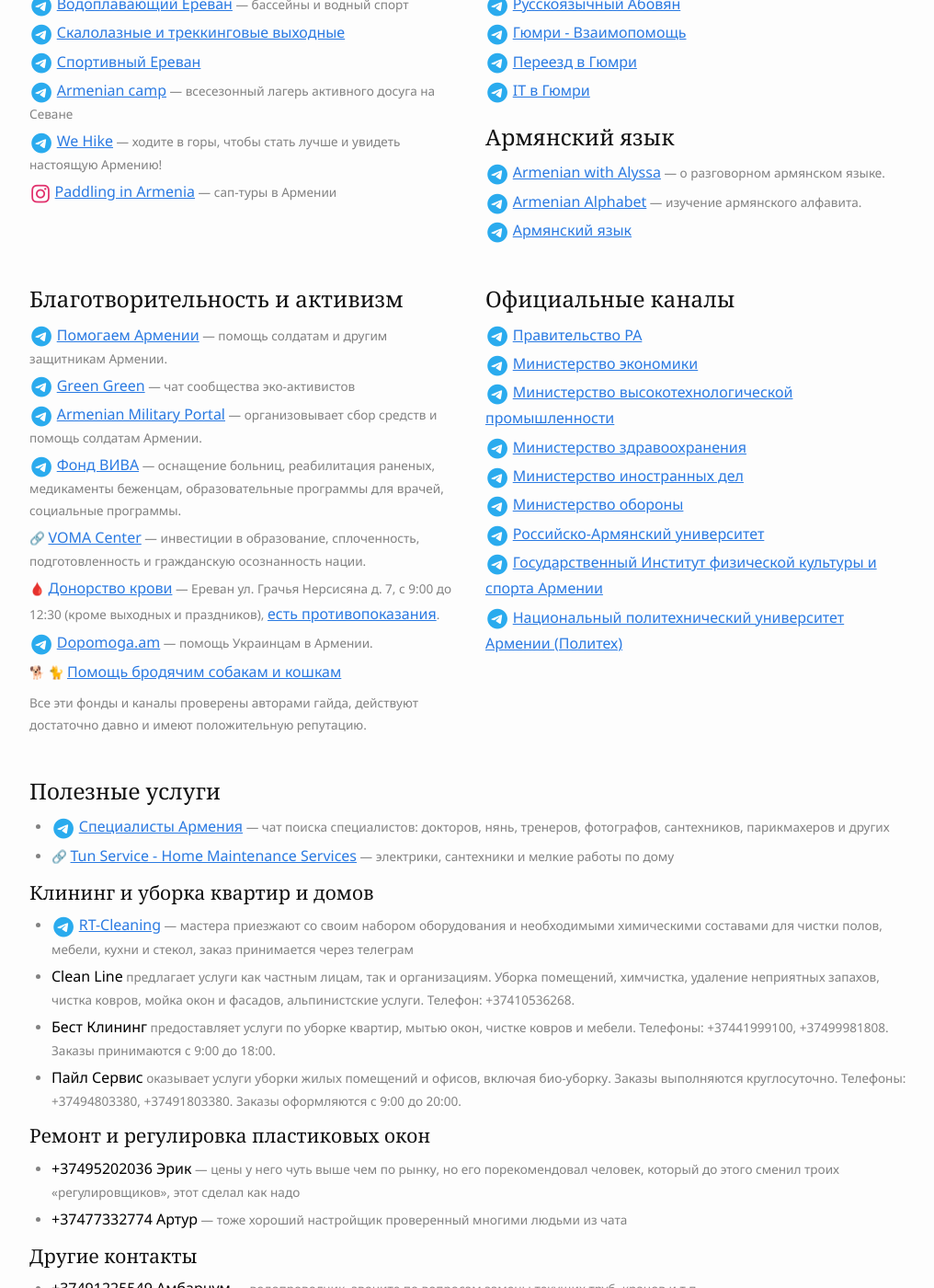
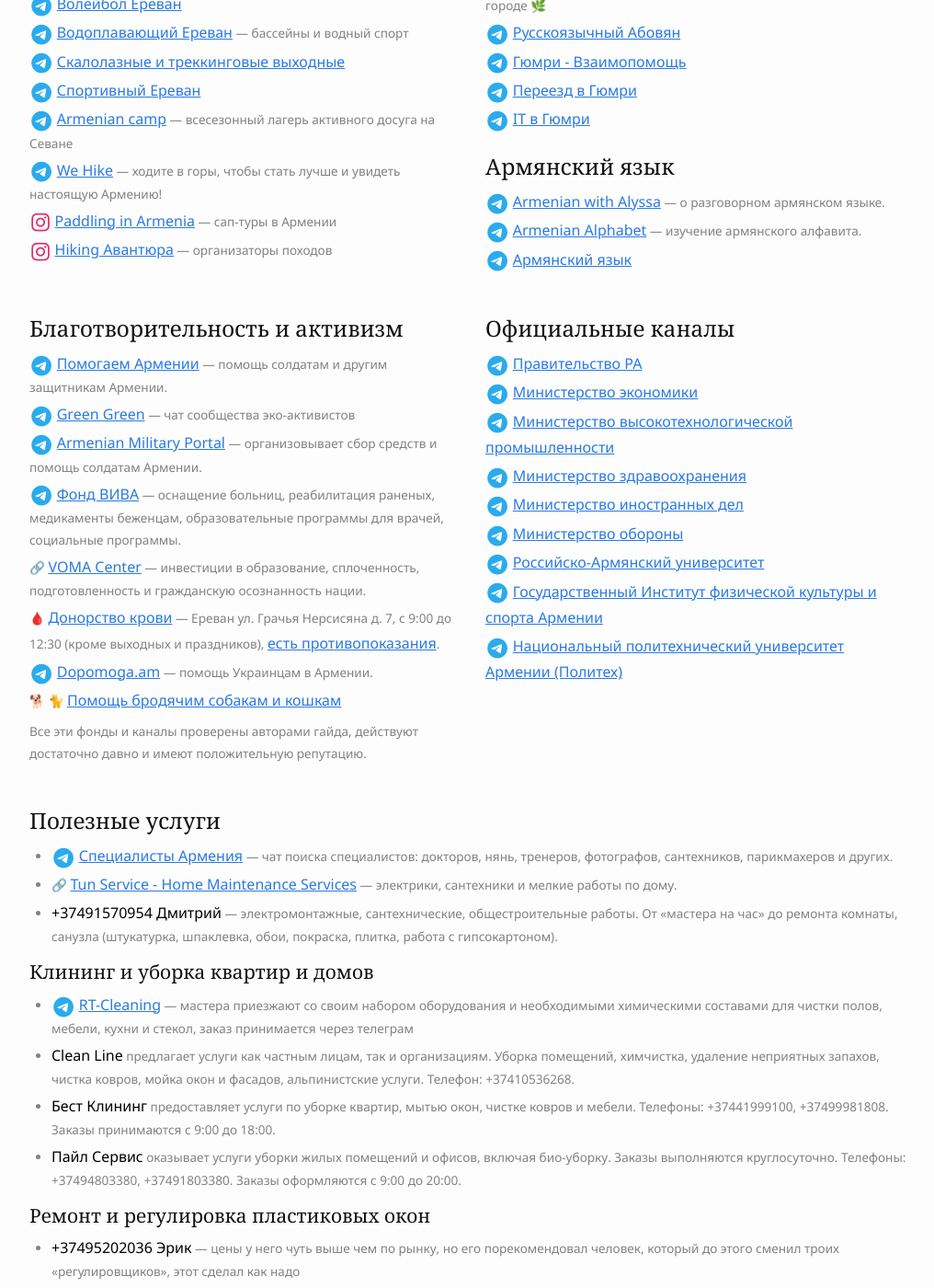
Before and after one commit to haywiki/haywiki.github.io, a Jekyll site: the page built from life/contacts.md, in a window 1280 px wide and 1400 px high, scrolled down 3742 px. Shown: the whole window at 92% size, without its empty margins (128-1144 px from the left). Built offline with Jekyll 4.4.1, drawn with Linux system fonts in a browser that asks for light colours; nearby versions of some CDN libraries; a script that is not in the unit is left out; some of the changed text lies outside the part shown.

Commit message:
мелкие обновления

```diff
--- a/life/contacts.md
+++ b/life/contacts.md
@@ -85,6 +85,7 @@
 - <i class="fa-brands fa-telegram"></i> [Ковчег Армения](https://t.me/+C8I5SyknObsyZTky)
 - <i class="fa-brands fa-telegram"></i> [Автомобилисты в Армении](https://t.me/am_autoclub) — чат для переехавших в Армению с собственным автомобилем.
 - <i class="fa-brands fa-telegram"></i> [Получение шенгенских виз в Армении](https://t.me/shengen_am)
+- <i class="fa-brands fa-telegram"></i> [Испанская виза: опыт и советы](https://t.me/+f7tCaipBngswZDUy)
 - <i class="fa-brands fa-telegram"></i> [Пограничный контроль](https://t.me/+yHACAsBxEXo4OGEy) — отчеты о пересечении границы РФ
 {: class="list-emoji"}
 
@@ -255,6 +256,7 @@
 - <i class="fa-brands fa-telegram"></i> [Armenian camp](https://t.me/armeniancamp) — всесезонный лагерь активного досуга на Севане
 - <i class="fa-brands fa-telegram"></i> [We Hike](https://t.me/hikeam) — ходите в горы, чтобы стать лучше и увидеть настоящую Армению!
 - <i class="fa-brands fa-instagram"></i> [Paddling in Armenia](https://www.instagram.com/supman.armenia/) — сап-туры в Армении
+- <i class="fa-brands fa-instagram"></i> [Hiking Авантюра](https://t.me/hiking_avantura) — организаторы походов
 {: class="list-emoji"}
 
 </div>
@@ -316,8 +318,9 @@
 
 ## Полезные услуги
 
-- <i class="fa-brands fa-telegram"></i> [Специалисты Армения](https://t.me/Armeniaspecialists) — чат поиска специалистов: докторов, нянь, тренеров, фотографов, сантехников, парикмахеров и других
-- 🔗 [Tun Service - Home Maintenance Services](https://www.tunservice.com/Eng/Tun-Service.html) — электрики, сантехники и мелкие работы по дому
+- <i class="fa-brands fa-telegram"></i> [Специалисты Армения](https://t.me/Armeniaspecialists) — чат поиска специалистов: докторов, нянь, тренеров, фотографов, сантехников, парикмахеров и других.
+- 🔗 [Tun Service - Home Maintenance Services](https://www.tunservice.com/Eng/Tun-Service.html) — электрики, сантехники и мелкие работы по дому.
+- **+37491570954 Дмитрий** — электромонтажные, сантехнические, общестроительные работы. От «мастера на час» до ремонта комнаты, санузла (штукатурка, шпаклевка, обои, покраска, плитка, работа с гипсокартоном).
 
 ### Клининг и уборка квартир и домов
 
```
Also changed, not shown: animals/hotels.md (+6 -2 lines), animals/index.md (+8 -0 lines), animals/map.md (+1 -1 lines), drive/index.md (+1 -0 lines), life/wellness.md (+1 -0 lines).
